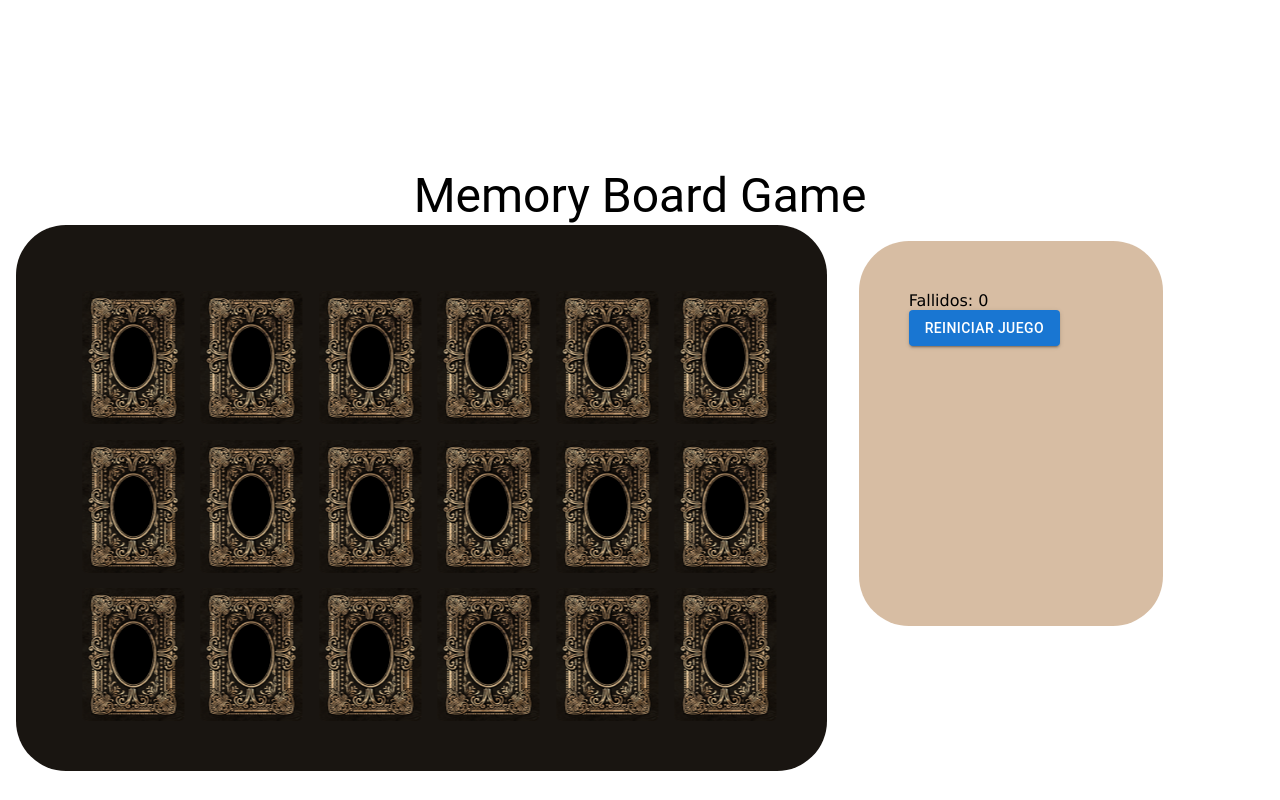
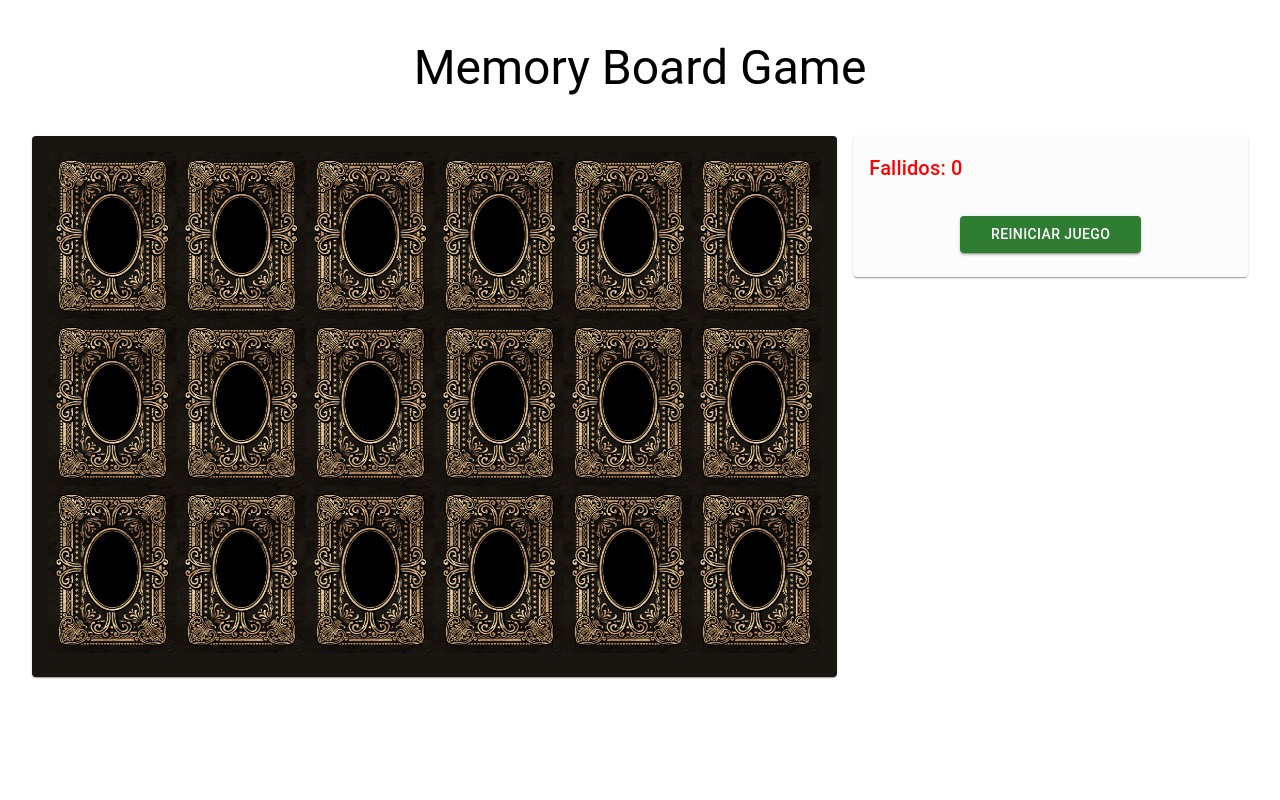
Before and after one commit to PonchoBT/memory-board-game, a React (Vite) app: page / in a window 1280 px wide. Built offline with nearby package versions, Linux system fonts and the light colour scheme.

Commit message:
icono, card, button

```diff
--- a/index.html
+++ b/index.html
@@ -2,9 +2,10 @@
 <html lang="en">
   <head>
     <meta charset="UTF-8" />
-    <link rel="icon" type="image/svg+xml" href="/vite.svg" />
+    <link rel="icon" type="image/png" href="/memory.png" />
+
     <meta name="viewport" content="width=device-width, initial-scale=1.0" />
-    <title>Vite + React + TS</title>
+    <title>Memory Board Game</title>
   </head>
   <body>
     <div id="root"></div>
--- a/src/App.tsx
+++ b/src/App.tsx
@@ -1,14 +1,10 @@
 import Cards from './components/cards'
 
-
-
 function App() {
-
-
   return (
-
-          <Cards />
-
+    <div>
+      <Cards />
+    </div>
   )
 }
 
--- a/src/components/card.tsx
+++ b/src/components/card.tsx
@@ -1,11 +1,11 @@
 import { CardModel } from "../models/cardModel"
 
-function Card({ item, id, handleClick}:{item:CardModel,id:number,handleClick:any}){
+function Card({ item, id, handleClick }: { item:CardModel, id:number, handleClick:any }) {
     const itemClass = item.stat ? " active " + item.stat : ""
-
     return (
         <div className={"cards" + itemClass} onClick={() => handleClick(id)}>
             <img src={item.img} alt="" />
         </div>
-    )}
+    )
+}
 export default Card
--- a/src/components/cards.tsx
+++ b/src/components/cards.tsx
@@ -1,24 +1,20 @@
-import { useEffect, useState } from 'react'
-import Card from './card'
+import { useState } from 'react'
+import Cardss from './card'
 import { api } from '../services/cardService';
 import Swal from 'sweetalert2';
 import Grid from '@mui/material/Grid';
 import Container from '@mui/material/Container';
 import Typography from '@mui/material/Typography';
 import Button from '@mui/material/Button';
+import Box from '@mui/material/Box';
+import Card from '@mui/material/Card';
+import CardContent from '@mui/material/CardContent';
 
 
 function Cards() {
-
-
-
     const [items, setItems] = useState(api.getCard);
     const [ganados, setGanados] = useState(0);
     const [fallidos, setFallidos] = useState(0);
-
-
-
-
     const [prev, setPrev] = useState(-1)
 
     function check(current: number) {
@@ -41,11 +37,9 @@ function Cards() {
 
 
                 if (aciertos == 9) {
-
-
                     Swal.fire({
                         icon: 'success',
-                        title: 'Felicidades, eres ganador.'
+                        title: 'Felicidades, eres ganador. 🥳'
                     })
 
                 }
@@ -64,10 +58,9 @@ function Cards() {
                 if (fallos == 5) {
                     Swal.fire({
                         icon: 'error',
-                        title: 'Eres perdedor',
+                        title: 'Eres perdedor 😔',
                         text: 'Fin del juego'
                     })
-
                 }
             }
         }
@@ -84,51 +77,54 @@ function Cards() {
         }
     }
 
-    function reiniciarJuego()
-    {
-
-
-
+    function reiniciarJuego() {
         const reiniciarCards = api.getCard.sort(() => Math.random() - 0.5)
-
         for (let index = 0; index < reiniciarCards.length; index++) {
-            const card= reiniciarCards[index];
+            const card = reiniciarCards[index];
             card.stat = "";
-
         }
         setItems(reiniciarCards);
-
         setFallidos(0);
         setGanados(0);
     }
 
 
-
-
     return (
         <Container maxWidth="xl">
-            <Grid container sx={{ mt: 20 }}>
+            <Box sx={{ flexGrow: 1 }}>
                 <Grid item xs={12}>
-                    <Typography variant="h3" gutterBottom align='center'>
+                    <Typography variant="h3" gutterBottom align='center' sx={{ mb: 5, mt:5 }}>
                         Memory Board Game
                     </Typography>
                 </Grid>
-                <Grid container  xs={12} lg={8} className='card1' spacing={2} sx={{mr:4}}>
+                <Grid container spacing={2}>
+                    <Grid item xs={12} sm={8} lg={8}>
+                        <Card className='card1'>
+                            <CardContent>
+                                <Grid container xs={12} lg={12}>
                                     {items.map((item, index) => (
                                         <Grid item xs={4} md={2}>
-                            <Card key={index} item={item} id={index} handleClick={handleClick} />
+                                            <Cardss key={index} item={item} id={index} handleClick={handleClick} />
                                         </Grid>
                                     ))}
                                 </Grid>
-                <Grid xs={12} lg={3} className="card2">
-                    <Grid item xs={12} className='cardtext'>
+                            </CardContent>
+                        </Card>
+                    </Grid>
+                    <Grid item xs={12} sm={4} lg={4}>
+                        <Card className='card2'>
+                            <CardContent>
+                                <Typography variant="h6" color={"red"} gutterBottom>
                                     Fallidos: {fallidos}
-
-                        <Button variant="contained" onClick={reiniciarJuego}>Reiniciar Juego</Button>
+                                </Typography>
+                                <Grid xs={12} lg={6} margin={"auto"} mt={4}>
+                                <Button variant="contained" color="success" onClick={reiniciarJuego} sx={{ width: '100%'}}>Reiniciar Juego</Button>
+                                </Grid>
+                            </CardContent>
+                        </Card>
                     </Grid>
                 </Grid>
-            </Grid>
-
+            </Box>
         </Container>
     )
 }
--- a/src/index.css
+++ b/src/index.css
@@ -1,10 +1,3 @@
-body {
-  font-family: 'Lucida Sans', 'Lucida Sans Regular', 'Lucida Grande', 'Lucida Sans Unicode', Geneva, Verdana, sans-serif;
-  background-color: #ffffff;
-  display: flex;
-  justify-content: center;
-  align-items: center;
-}
 
 .cards {
   background-image: url("../public/img/cards/cover.png");
@@ -67,29 +60,10 @@ body {
 }
 
 .card1 {
-  padding: 50px;
-  border-radius: 50px 50px 50px 50px;
-  background: #191511;
-  margin-bottom: 20px;
-
+  background-color: #191511 !important;
+  height: 100%;
 }
 
 .card2 {
-  padding-top: 0px !important;
+  background-color: #fcfcfc !important;
 }
-.cardtext {
-  padding: 50px;
-  border-radius: 50px 50px 50px 50px;
-  background: #c59e78ad;
-  margin-bottom: 10px !important;
-  height: 70%;
-}
-
-.cardbutton {
-  padding: 50px;
-  height: 28%;
-}
-
-.butttonplay{
-  width: 100%;
-}
```
Also changed, not shown: src/services/cardService.ts (+0 -8 lines), public/memory.png (added). Lines whose indentation alone changed are shown as unchanged.
